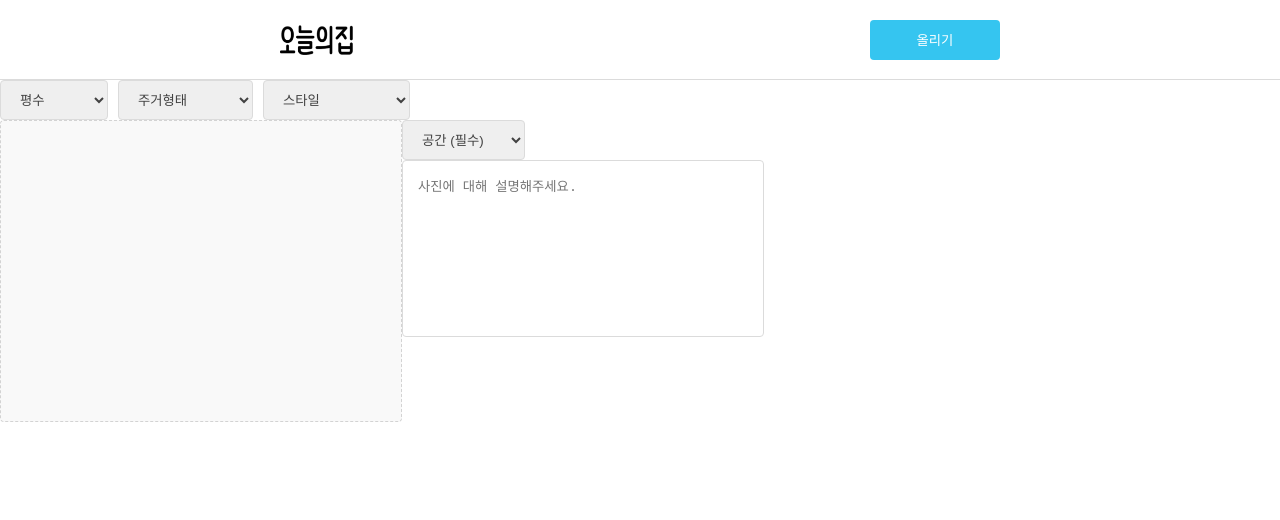
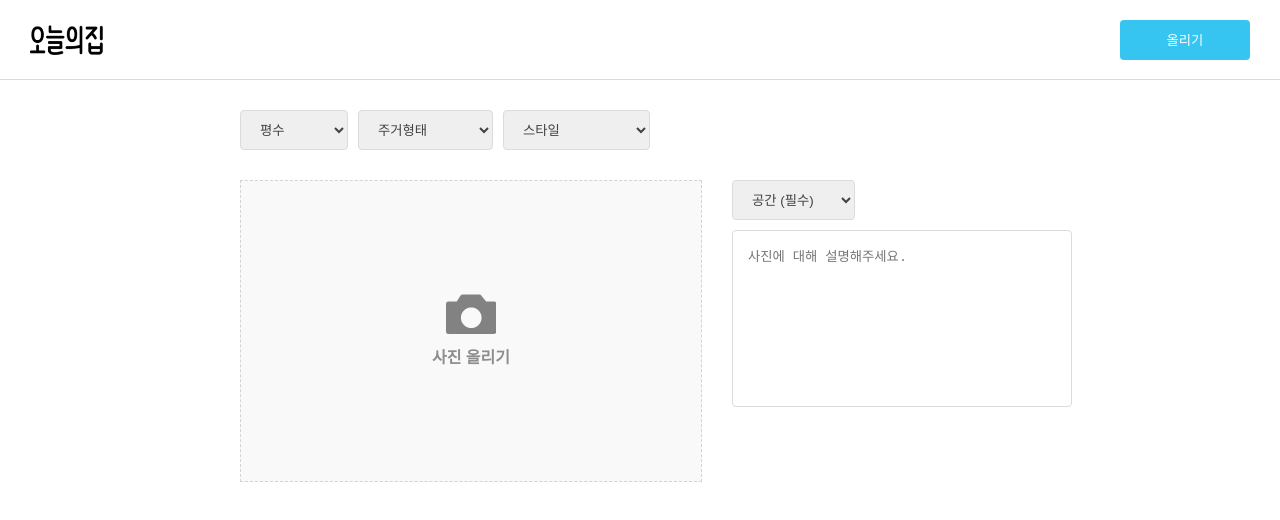
Before and after one commit to sonshineLiveinEarth/Today-sHouseClone, a React (Create React App) app: page /contents/new in a window 1280 px wide. Shown: the top 520 px of the page. Built offline with nearby package versions, Linux system fonts and the light colour scheme.

Commit message:
css 변경, edit 추가

```diff
--- a/src/pages/PostNewEdit.js
+++ b/src/pages/PostNewEdit.js
@@ -1,28 +1,28 @@
 import React, { useRef, useState } from "react";
 import { useDispatch } from "react-redux";
-import styled from "styled-components";
-import { useNavigate } from "react-router-dom";
+import styled, { css } from "styled-components";
+import { useNavigate, useParams } from "react-router-dom";
 
 import { addPostDB } from "../redux/modules/post";
 
 import { size, type, style, area } from "../shared/postOptions";
-import { HeaderContainer } from "../components/Header";
-import { BigBlueButton } from "../elements/Button";
+import { BigBlueButton, TextButton } from "../elements/Button";
 import { Select } from "../elements/Select.js";
 import { Textarea } from "../elements/Textarea";
 
 const PostNewEdit = () => {
   const dispatch = useDispatch();
   const navigate = useNavigate();
+  const { id } = useParams();
 
   const [preview, setPreview] = useState(null);
 
-  const sizeRef = useRef("");
-  const typeRef = useRef("");
-  const styleRef = useRef("");
-  const areaRef = useRef("");
-  const fileRef = useRef("");
-  const contentRef = useRef("");
+  const sizeRef = useRef();
+  const typeRef = useRef();
+  const styleRef = useRef();
+  const areaRef = useRef();
+  const fileRef = useRef();
+  const contentRef = useRef();
 
   // 이미지 미리보기
   const onChangeFile = (event) => {
@@ -37,7 +37,6 @@ const PostNewEdit = () => {
     }
 
     const reader = new FileReader();
-
     reader.onloadend = (finishedEvent) => {
       const {
         currentTarget: { result },
@@ -47,31 +46,37 @@ const PostNewEdit = () => {
     reader.readAsDataURL(file);
   };
 
+  // 이미지 삭제
+  const onClickDelete = () => {
+    setPreview(null);
+    fileRef.current.value = null;
+  };
+
+  // 올리기 클릭
   const onSubmit = (event) => {
     event.preventDefault();
     if (!fileRef.current.files[0] || areaRef.current.value === "-1") {
-      console.log(fileRef.current.files[0], areaRef.current.value);
+      window.alert("사진과 공간은 필수 항목입니다.");
       return false;
     }
 
     const formData = new FormData(event.target);
+    if (sizeRef.current.value === "-1") formData.append("size", "");
+    if (typeRef.current.value === "-1") formData.append("type", "");
+    if (styleRef.current.value === "-1") formData.append("style", "");
 
-    // formData.append("size", sizeRef);
-    // formData.append("type", typeRef);
-    // formData.append("style", styleRef);
-    // formData.append("area", areaRef);
-    // formData.append("content", contentRef);
-    // formData.append("imageFile", fileRef.current.files[0]);
-    for (let value of formData.values()) {
-      //   console.log(value);
+    for (let key of formData.keys()) {
+      console.log({ [key]: formData.get(key) });
     }
-    dispatch(addPostDB(formData)).then(() => navigate("/"));
+    // if (id)
+    // dispatch(addPostDB(id, formData));
+    // else dispatch(addPostDB(formData));
+    // navigate("/");
   };
 
   return (
-    <>
     <form onSubmit={onSubmit}>
-        <HeaderContainer>
+      <Header>
         <div>
           <img
             src="/images/TextLogo.png"
@@ -81,15 +86,15 @@ const PostNewEdit = () => {
           />
           <BigBlueButton type="submit">올리기</BigBlueButton>
         </div>
-        </HeaderContainer>
-
+      </Header>
+      <FormWrap>
         <SelectContainer>
           <Select name="size" ref={sizeRef} defaultValue="-1">
             <option value="-1" disabled>
               평수
             </option>
             {size.map((element, index) => (
-              <option value={index} key={index}>
+              <option value={element} key={index}>
                 {element}
               </option>
             ))}
@@ -100,7 +105,7 @@ const PostNewEdit = () => {
               주거형태
             </option>
             {type.map((element, index) => (
-              <option value={index} key={index}>
+              <option value={element} key={index}>
                 {element}
               </option>
             ))}
@@ -111,31 +116,46 @@ const PostNewEdit = () => {
               스타일
             </option>
             {style.map((element, index) => (
-              <option value={index} key={index}>
+              <option value={element} key={index}>
                 {element}
               </option>
             ))}
           </Select>
         </SelectContainer>
         <div style={{ display: "flex" }}>
-          {/* <SmallPreviewWrap>
-            <SmallPreview src={preview} alt="small preview" />
-          </SmallPreviewWrap> */}
-          <ImageUpload
+          {preview && (
+            <PreviewWrap>
+              <Preview src={preview} />
+              <ImageGradient />
+              <label htmlFor="upload">
+                <ChangeIcon src="/images/change.png" />
+              </label>
+              <DeleteIcon onClick={onClickDelete} src="/images/trash.png" />
+            </PreviewWrap>
+          )}
+
+          <input
             type="file"
+            id="upload"
+            style={{ display: "none" }}
             name="imageFile"
             accept="image/*"
             ref={fileRef}
             onChange={onChangeFile}
-            src={preview}
           />
+          <label htmlFor="upload">
+            <UploadBox preview={preview}>
+              <img src="/images/camera.png" alt="camera" height="40px" />
+              <span>사진 올리기</span>
+            </UploadBox>
+          </label>
           <ImgDescription>
             <Select name="area" ref={areaRef} defaultValue="-1">
               <option value="-1" disabled>
                 공간 (필수)
               </option>
               {area.map((element, index) => (
-                <option value={index} key={index}>
+                <option value={element} key={index}>
                   {element}
                 </option>
               ))}
@@ -147,17 +167,104 @@ const PostNewEdit = () => {
             />
           </ImgDescription>
         </div>
+      </FormWrap>
     </form>
-    </>
   );
 };
+const Header = styled.header`
+  height: 80px;
+
+  margin: 0px auto;
+  padding: 0 30px;
+
+  box-sizing: border-box;
+  border-bottom: 1px solid rgb(219, 219, 219);
+  display: flex;
+  div {
+    width: 100%;
+    margin: 0 auto;
+    display: flex;
+    align-items: center;
+    max-width: 1256px;
+    flex-direction: row;
+    justify-content: space-between;
+  }
+  img {
+    cursor: pointer;
+  }
+`;
+
+const FormWrap = styled.div`
+  max-width: 800px;
+  margin: 30px auto;
+`;
 const SelectContainer = styled.div`
+  margin-bottom: 30px;
   select {
     margin-right: 10px;
   }
 `;
+const UploadBox = styled.div`
+  width: 460px;
+  height: 300px;
+  background-color: #f9f9f9;
+  border: 1px dashed #d3d3d3;
+  display: ${(props) => (props.preview ? "none" : "flex")};
+  flex-direction: column;
+  align-items: center;
+  justify-content: center;
 
-const ImgDescription = styled.div``;
+  cursor: pointer;
+  &:hover {
+    opacity: 0.65;
+  }
+  span {
+    margin-top: 10px;
+    color: #8d8d8d;
+    font-weight: bold;
+  }
+`;
+const PreviewWrap = styled.div`
+  position: relative;
+`;
+const Preview = styled.img`
+  max-width: 460px;
+  border-radius: 6px;
+`;
+const ImageGradient = styled.div`
+  height: 80px;
+  width: 460px;
+  position: absolute;
+  bottom: 4px;
+  background: linear-gradient(to top, #00000090, #00000090 10%, transparent);
+  border-radius: 0 0 6px 6px;
+`;
+const Icon = css`
+  position: absolute;
+  height: 20px;
+  bottom: 25px;
+  transition: all 0.2s;
+  cursor: pointer;
+  &:hover {
+    filter: brightness(70%);
+  }
+`;
+const ChangeIcon = styled.img`
+  ${Icon}
+  left: 20px;
+`;
+
+const DeleteIcon = styled.img`
+  ${Icon}
+  left: 70px;
+`;
+
+const ImgDescription = styled.div`
+  margin-left: 30px;
+  select {
+    margin-bottom: 10px;
+  }
+`;
 
 const SmallPreviewWrap = styled.div`
   position: relative;
@@ -174,33 +281,4 @@ const SmallPreview = styled.img`
   transform: translate(-50%, -50%);
 `;
 
-const ImageUpload = styled.input`
-  position: relative;
-  overflow: hidden;
-  width: 400px;
-  height: 300px;
-  background-image: url("${(props) => props.src}");
-  background-size: cover;
-  background-image: z-index 1;
-  border-radius: 4px;
-  background-color: #f9f9f9;
-  cursor: pointer;
-  vertical-align: middle;
-  color: transparent;
-  &::file-selector-button {
-    display: none;
-  }
-  &:hover {
-    opacity: 0.65;
-  }
-  border: 1px dashed #d3d3d3;
-  input[type="file"] {
-    position: absolute;
-    width: 0;
-    height: 0;
-    padding: 0;
-    overflow: hidden;
-    border: 0;
-  }
-`;
 export default PostNewEdit;
```
Lines whose indentation alone changed are shown as unchanged.
